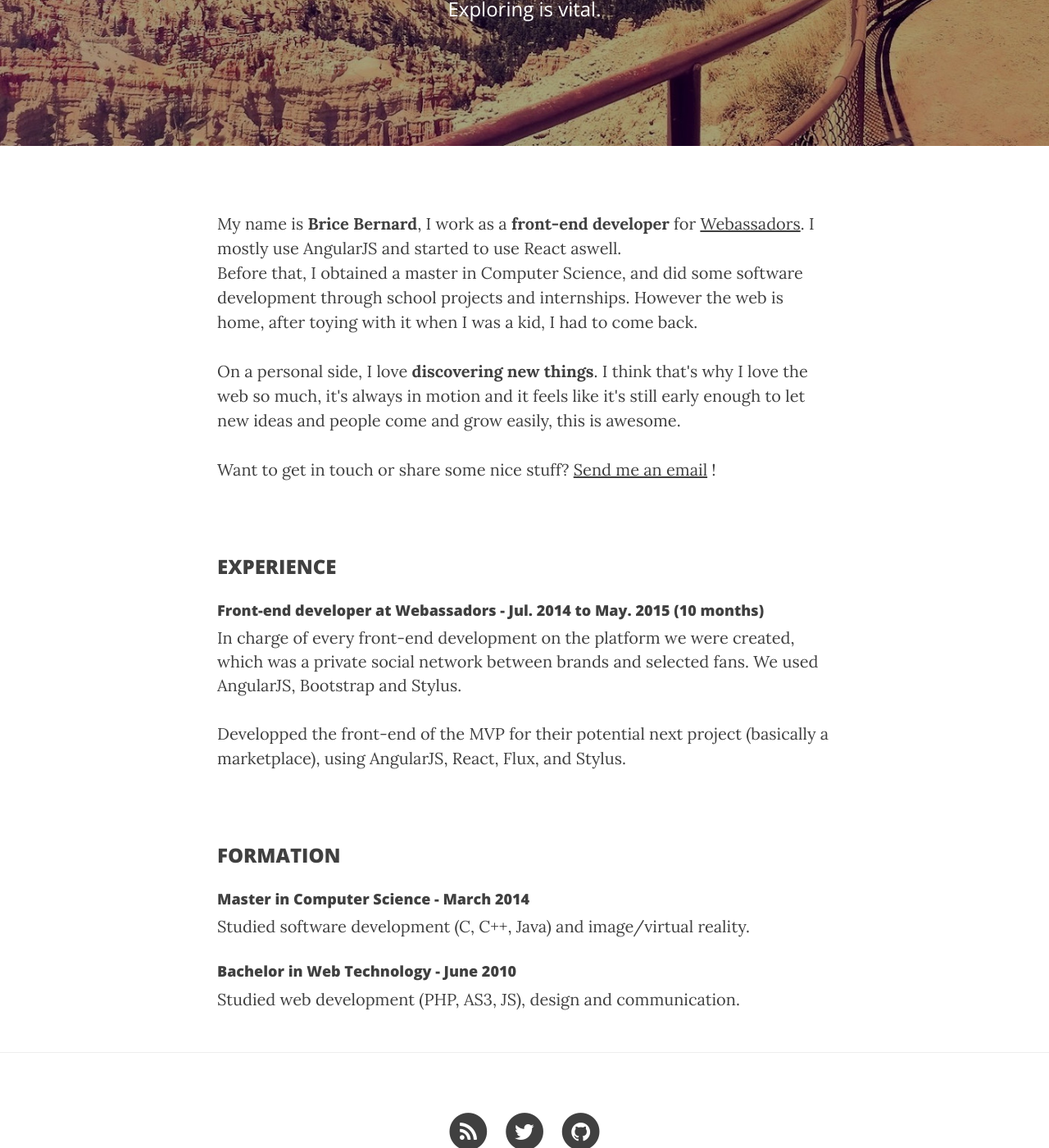
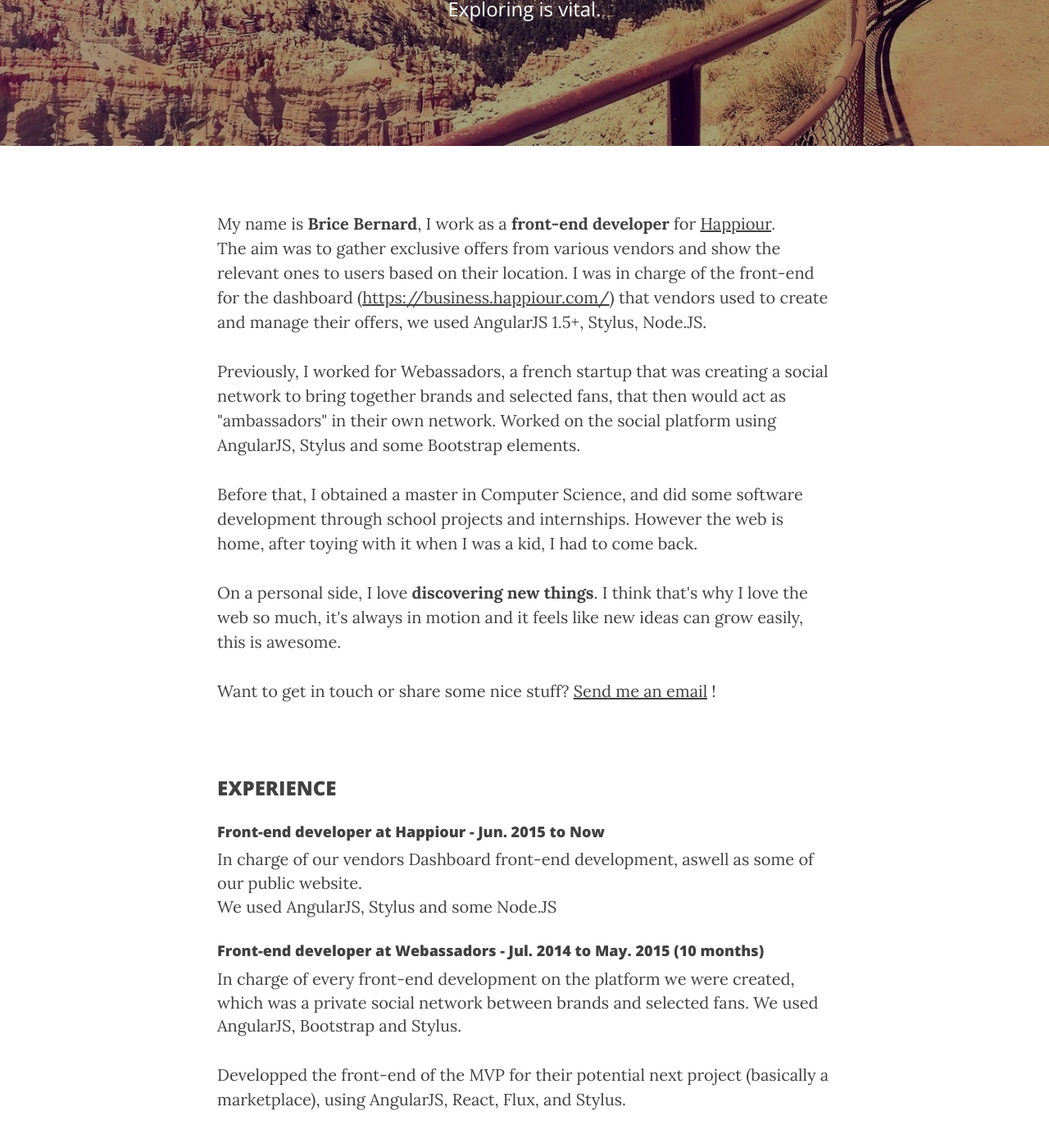
Before and after one commit to Mimuuu/mimuuu.github.io, a Jekyll site: the page built from about.html, in a window 1280 px wide and 1400 px high, scrolled down 278 px. Shown: the whole window at 82% size. Built offline with Jekyll 4.4.1, drawn with Linux system fonts in a browser that asks for light colours; nearby versions of some CDN libraries.

Commit message:
Update about.html

```diff
--- a/about.html
+++ b/about.html
@@ -5,16 +5,22 @@ description: "Exploring is vital."
 header-img: "img/about.jpg"
 ---
 
-<p>My name is <b>Brice Bernard</b>, I work as a <b>front-end developer</b> for <a target='_blank' href='https://www.webassadors.com'>Webassadors</a>. I mostly use AngularJS and started to use React aswell.<br />
-Before that, I obtained a master in Computer Science, and did some software development through school projects and internships. However the web is home, after toying with it when I was a kid, I had to come back.</p>
+<p>My name is <b>Brice Bernard</b>, I work as a <b>front-end developer</b> for <a target='_blank' href='https://happiour.com/'>Happiour</a>.<br />
+The aim was to gather exclusive offers from various vendors and show the relevant ones to users based on their location. I was in charge of the front-end for the dashboard (<a href='https://business.happiour.com/'>https://business.happiour.com/</a>) that vendors used to create and manage their offers, we used AngularJS 1.5+, Stylus, Node.JS.</p>
+<p>Previously, I worked for Webassadors, a french startup that was creating a social network to bring together brands and selected fans, that then would act as "ambassadors" in their own network. Worked on the social platform using AngularJS, Stylus and some Bootstrap elements.
+<p>Before that, I obtained a master in Computer Science, and did some software development through school projects and internships. However the web is home, after toying with it when I was a kid, I had to come back.</p>
 
-<p>On a personal side, I love <b>discovering new things</b>. I think that's why I love the web so much, it's always in motion and it feels like it's still early enough to let new ideas and people come and grow easily, this is awesome.</p>
+<p>On a personal side, I love <b>discovering new things</b>. I think that's why I love the web so much, it's always in motion and it feels like new ideas can grow easily, this is awesome.</p>
 
 <p>Want to get in touch or share some nice stuff? <a href='/contact'>Send me an email</a> !</p>
 
 <p>&nbsp;</p>
 
 <h3>EXPERIENCE</h3>
+
+<p><h4>Front-end developer at Happiour - Jun. 2015 to Now</h4>
+In charge of our vendors Dashboard front-end development, aswell as some of our public website.<br />
+We used AngularJS, Stylus and some Node.JS</p>
 
 <p><h4>Front-end developer at Webassadors - Jul. 2014 to May. 2015 (10 months)</h4>
 In charge of every front-end development on the platform we were created, which was a private social network between
```
